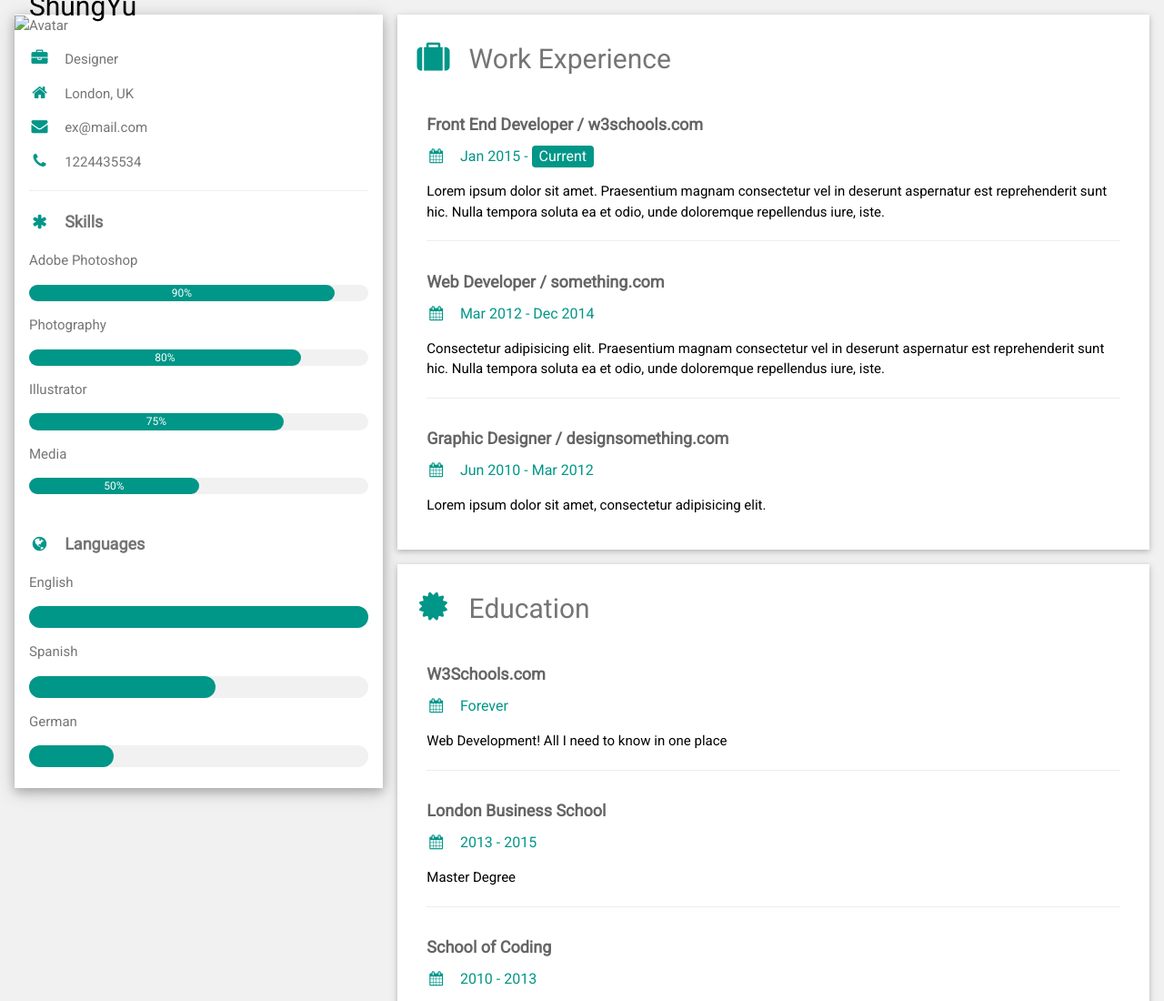
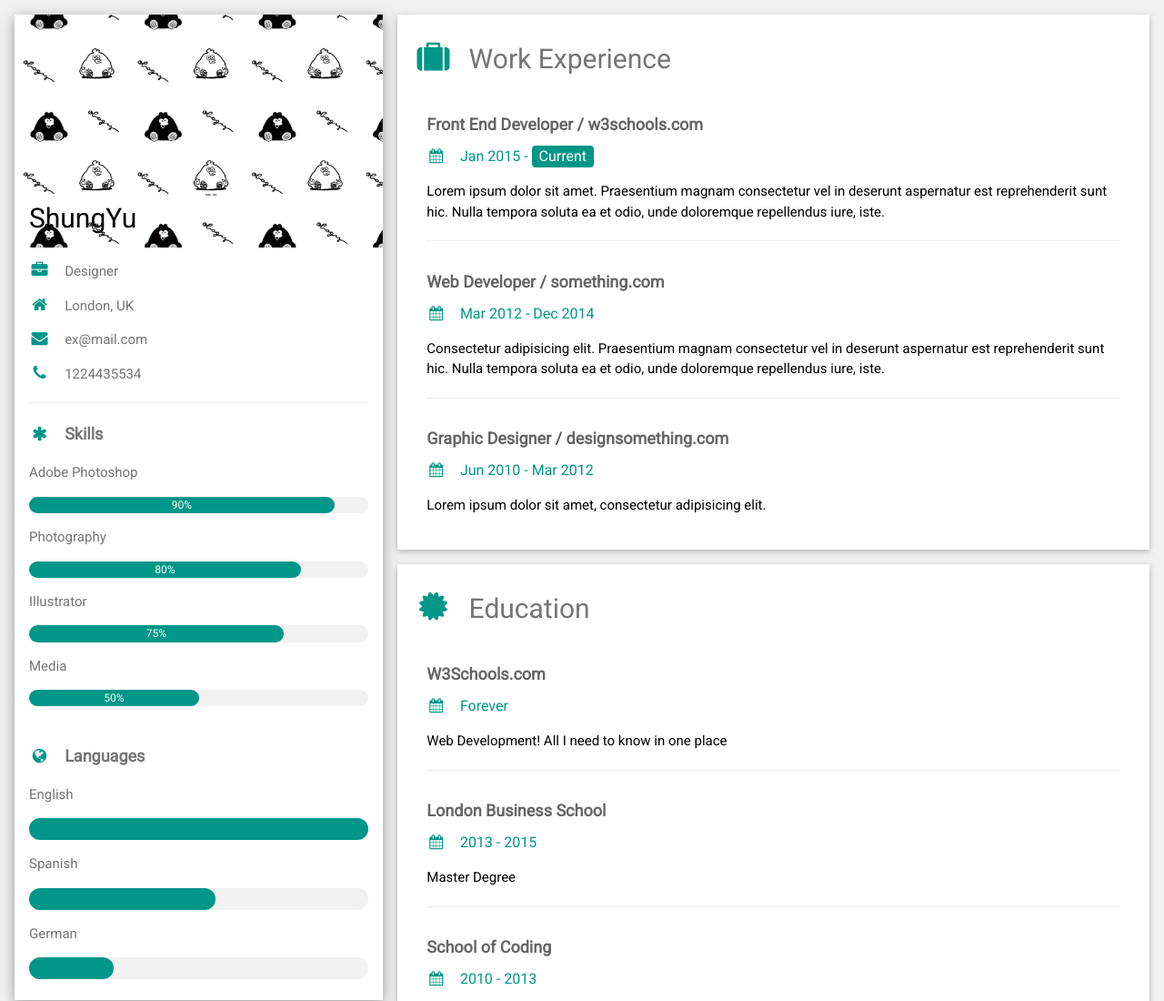
Before and after one commit to shungyuQQ/shungyu.github.io, a plain HTML site: page index.html in a window 1280 px wide. Shown: the top 1100 px of the page at 91% size. Drawn offline with nearby package versions, Linux system fonts and the light colour scheme.

Commit message:
index.html

```diff
--- a/index.html
+++ b/index.html
@@ -24,7 +24,7 @@ html,body,h1,h2,h3,h4,h5,h6 {font-family: "Roboto", sans-serif}
 
       <div class="w3-white w3-text-grey w3-card-4">
         <div class="w3-display-container">
-          <img src="img/IMG_9149.JPG" style="width:100%" alt="Avatar">
+          <img src="IMG_9149.JPG" style="width:100%" alt="Avatar">
           <div class="w3-display-bottomleft w3-container w3-text-black">
             <h2>ShungYu</h2>
           </div>
```
